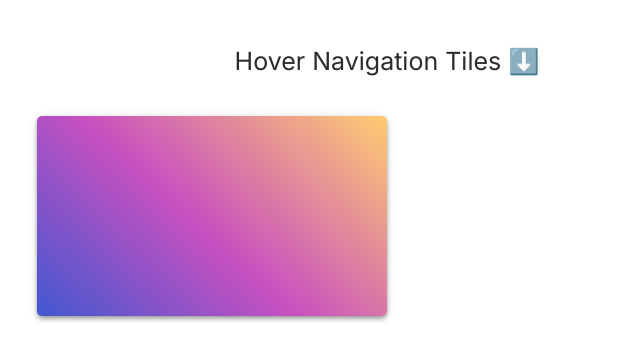
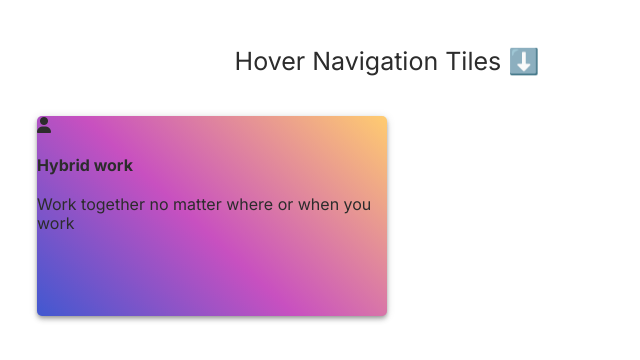
Before and after one commit to nat-davydova/direction-aware-hover, a website: page src/index.template.html in a window 1280 px wide. Shown: the part 160-520 px from the top of the page, without its empty margins (253-893 px from the left). Drawn offline with nearby package versions, Linux system fonts and the light colour scheme.

Commit message:
feat: add tile inner structure

```diff
--- a/package.json
+++ b/package.json
@@ -1,6 +1,6 @@
 {
   "name": "direction-aware-hover-effect",
-  "version": "2022.12.09-20.09.16",
+  "version": "2022.12.10-19.18.37",
   "license": "UNLICENSED",
   "homepage": "https://codepen.io/nat-davydova/pen/YzvMNYO/91c83250ea53b76fddd51a99117146fc",
   "scripts": {
--- a/src/index.template.html
+++ b/src/index.template.html
@@ -6,7 +6,7 @@
   <link rel="preconnect" href="https://fonts.googleapis.com">
 <link rel="preconnect" href="https://fonts.gstatic.com" crossorigin>
 <link href="https://fonts.googleapis.com/css2?family=Inter:wght@400;500;700&family=Open+Sans:wght@400;500&display=swap" rel="stylesheet"><link rel="stylesheet" href="https://cdnjs.cloudflare.com/ajax/libs/normalize/5.0.0/normalize.min.css">
-<link rel="stylesheet" href="./style.css">
+<link rel='stylesheet' href='https://cdnjs.cloudflare.com/ajax/libs/font-awesome/6.2.1/css/all.min.css'><link rel="stylesheet" href="./style.css">
 
 </head>
 <body>
@@ -27,7 +27,11 @@
       <!-- tiles navigation -->
       <div class="tiles-nav">
         <div class="tiles-nav__item tile">
-
+          <div class="tile__icon">
+            <i class="fa-solid fa-user"></i>
+          </div>
+          <h4 class="tile__title">Hybrid work</h4>
+          <p class="tile__descr">Work together no matter where or when you work</p>
         </div>
       </div>
     </div>
```
Also changed, not shown: src/index.partial.html (+5 -1 lines), dist/index.html.
